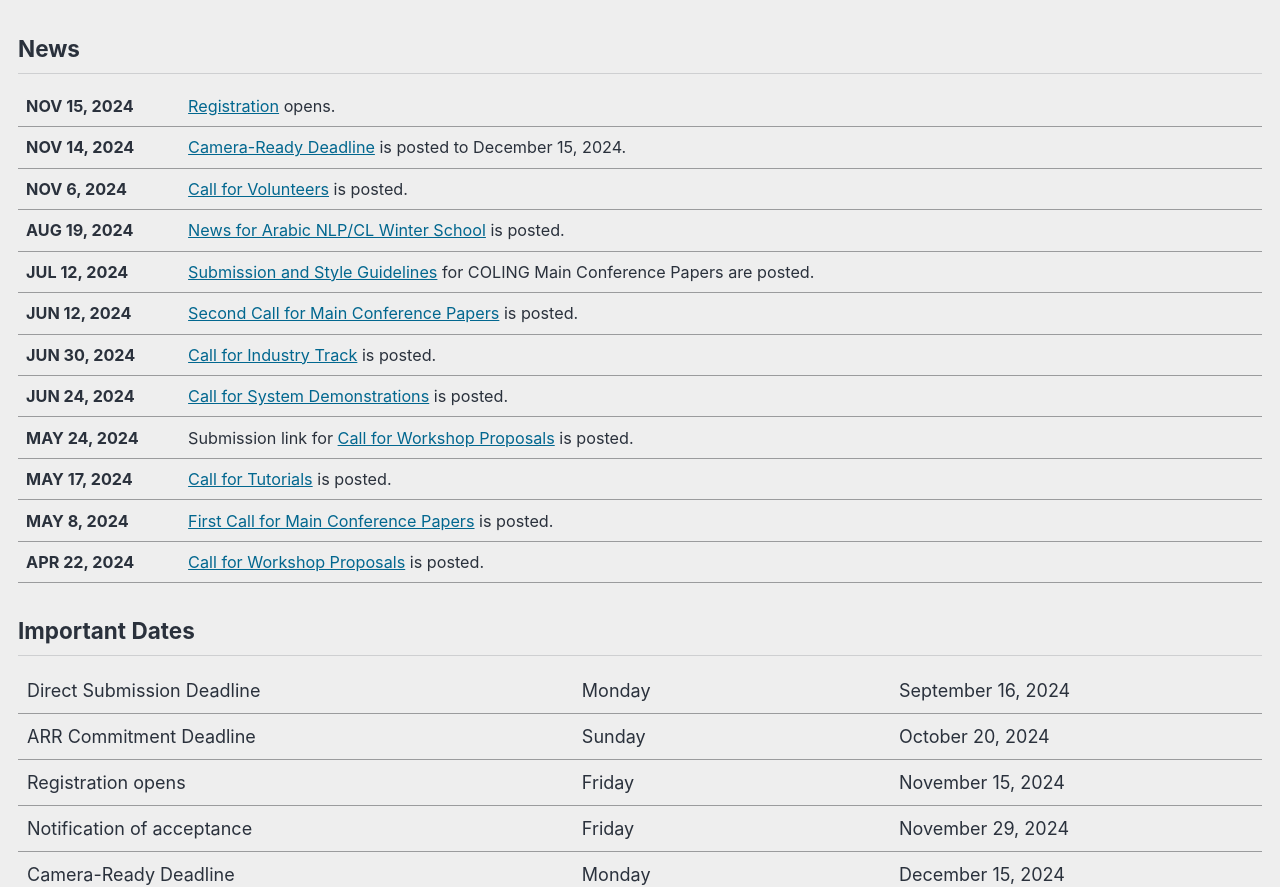
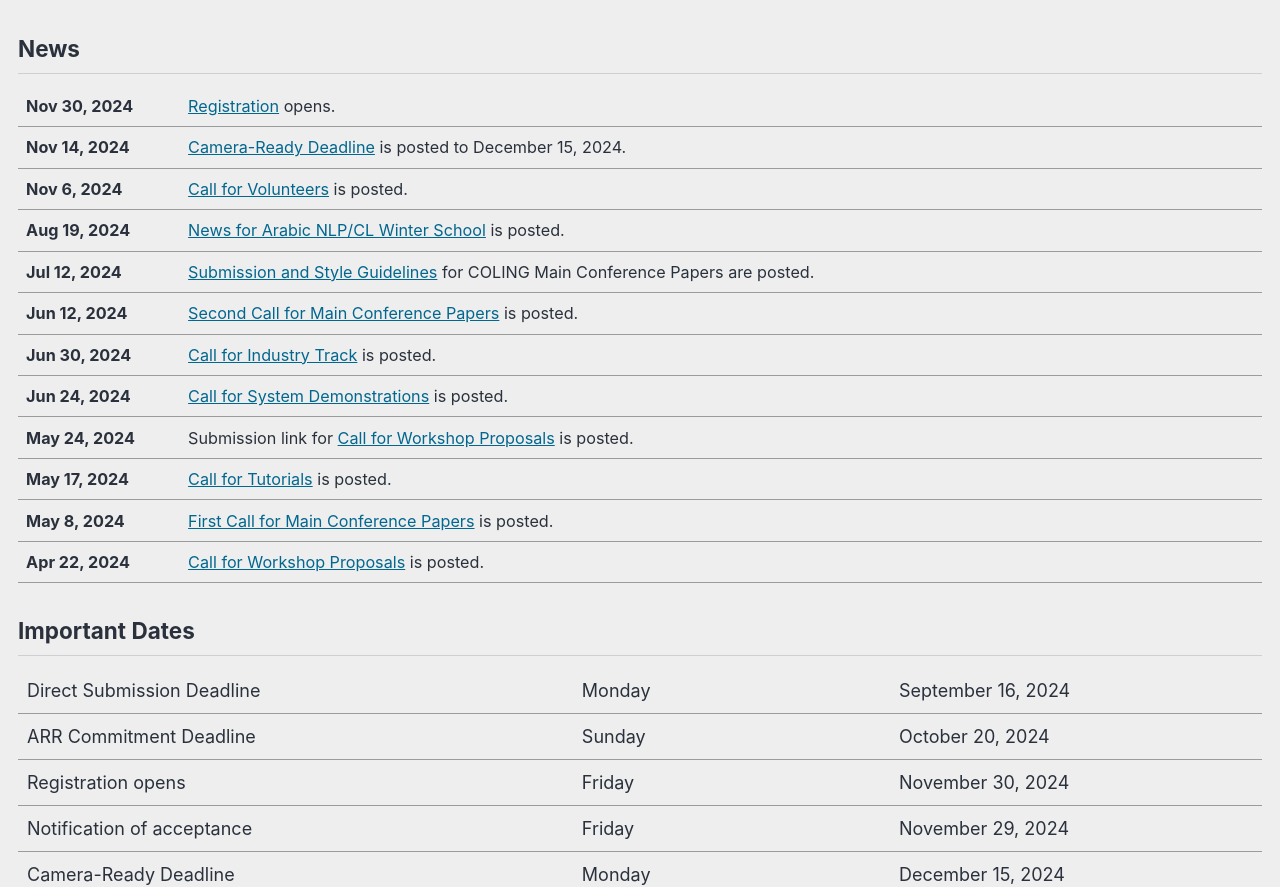
Before and after one commit to hasaniqbal777/coling-2025, a Jekyll site: the page built from _pages/home.md, in a window 1280 px wide. Shown: the part 609-1496 px from the top of the page. Built offline with Jekyll 4.4.1, drawn with Linux system fonts in a browser that asks for light colours; cached includes are drawn as plain includes; comment, search, counter and statistics services are not loaded.

Commit message:
Updated registration date to 30 nov

```diff
--- a/_pages/home.md
+++ b/_pages/home.md
@@ -19,25 +19,25 @@ The 31st International Conference on Computational Linguistics (COLING 2025) wil
 .news-table { font-size: .9em; table-layout: fixed; }
 .news-table tr td:nth-child(1) { font-weight: bold; width: 10em; }
 </style>
-| NOV 15, 2024 | [Registration](/registration/) opens.
-| NOV 14, 2024 | [Camera-Ready Deadline](/calls/main_conference_papers/) is posted to December 15, 2024.
-| NOV 6, 2024 | [Call for Volunteers](/calls/volunteers/) is posted.
-| AUG 19, 2024 | [News for Arabic NLP/CL Winter School](/program/colocated/#arabic-nlpcl-winter-school/) is posted.
-| JUL 12, 2024 | [Submission and Style Guidelines](/calls/submission_guidlines/) for COLING Main Conference Papers are posted.
-| JUN 12, 2024 | [Second Call for Main Conference Papers](/calls/main_conference_papers/) is posted.
-| JUN 30, 2024 | [Call for Industry Track](/calls/industry_track/) is posted.
-| JUN 24, 2024 | [Call for System Demonstrations](/calls/system_demonstrations/) is posted.
-| MAY 24, 2024 | Submission link for [Call for Workshop Proposals](/calls/workshop_proposals) is posted.
-| MAY 17, 2024 | [Call for Tutorials](/calls/tutorials) is posted.
-| MAY 8, 2024 | [First Call for Main Conference Papers](/calls/main_conference_papers) is posted.
-| APR 22, 2024 | [Call for Workshop Proposals](/calls/workshop_proposals) is posted.
+| Nov 30, 2024 | [Registration](/registration/) opens.
+| Nov 14, 2024 | [Camera-Ready Deadline](/calls/main_conference_papers/) is posted to December 15, 2024.
+| Nov 6, 2024 | [Call for Volunteers](/calls/volunteers/) is posted.
+| Aug 19, 2024 | [News for Arabic NLP/CL Winter School](/program/colocated/#arabic-nlpcl-winter-school/) is posted.
+| Jul 12, 2024 | [Submission and Style Guidelines](/calls/submission_guidlines/) for COLING Main Conference Papers are posted.
+| Jun 12, 2024 | [Second Call for Main Conference Papers](/calls/main_conference_papers/) is posted.
+| Jun 30, 2024 | [Call for Industry Track](/calls/industry_track/) is posted.
+| Jun 24, 2024 | [Call for System Demonstrations](/calls/system_demonstrations/) is posted.
+| May 24, 2024 | Submission link for [Call for Workshop Proposals](/calls/workshop_proposals) is posted.
+| May 17, 2024 | [Call for Tutorials](/calls/tutorials) is posted.
+| May 8, 2024 | [First Call for Main Conference Papers](/calls/main_conference_papers) is posted.
+| Apr 22, 2024 | [Call for Workshop Proposals](/calls/workshop_proposals) is posted.
 {: .news-table}
 
 ## Important Dates
 
 Direct Submission Deadline | Monday | September 16, 2024
 ARR Commitment Deadline | Sunday | October 20, 2024
-Registration opens | Friday | November 15, 2024
+Registration opens | Friday | November 30, 2024
 Notification of acceptance | Friday | November 29, 2024
 Camera-Ready Deadline | Monday | December 15, 2024
 Arabic NLP/CL Winter School | Saturday - Sunday | January 18 - 19, 2025
```
